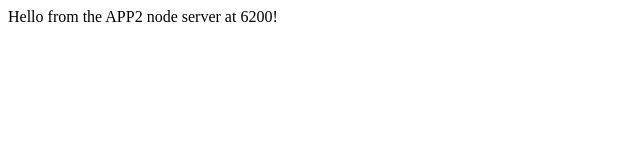
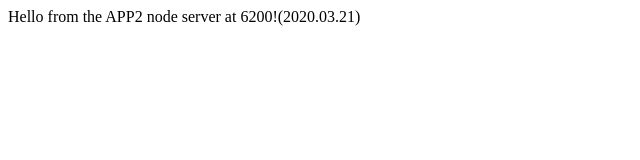
Before and after one commit to moneil/appN, a website: page public/index.html in a window 1280 px wide. Shown: the whole page, without its empty margins (0-640 px from the left). Drawn offline with Linux system fonts and the light colour scheme.

Commit message:
node.js server v5

```diff
--- a/public/index.html
+++ b/public/index.html
@@ -5,7 +5,7 @@
   </head>
   <body>
     <!-- Hello Page View -->
-  Hello from the APP2 node server at 6200!
+  Hello from the APP2 node server at 6200!(2020.03.21)
     </div>
 
     <debug-mode></debug-mode>
```
